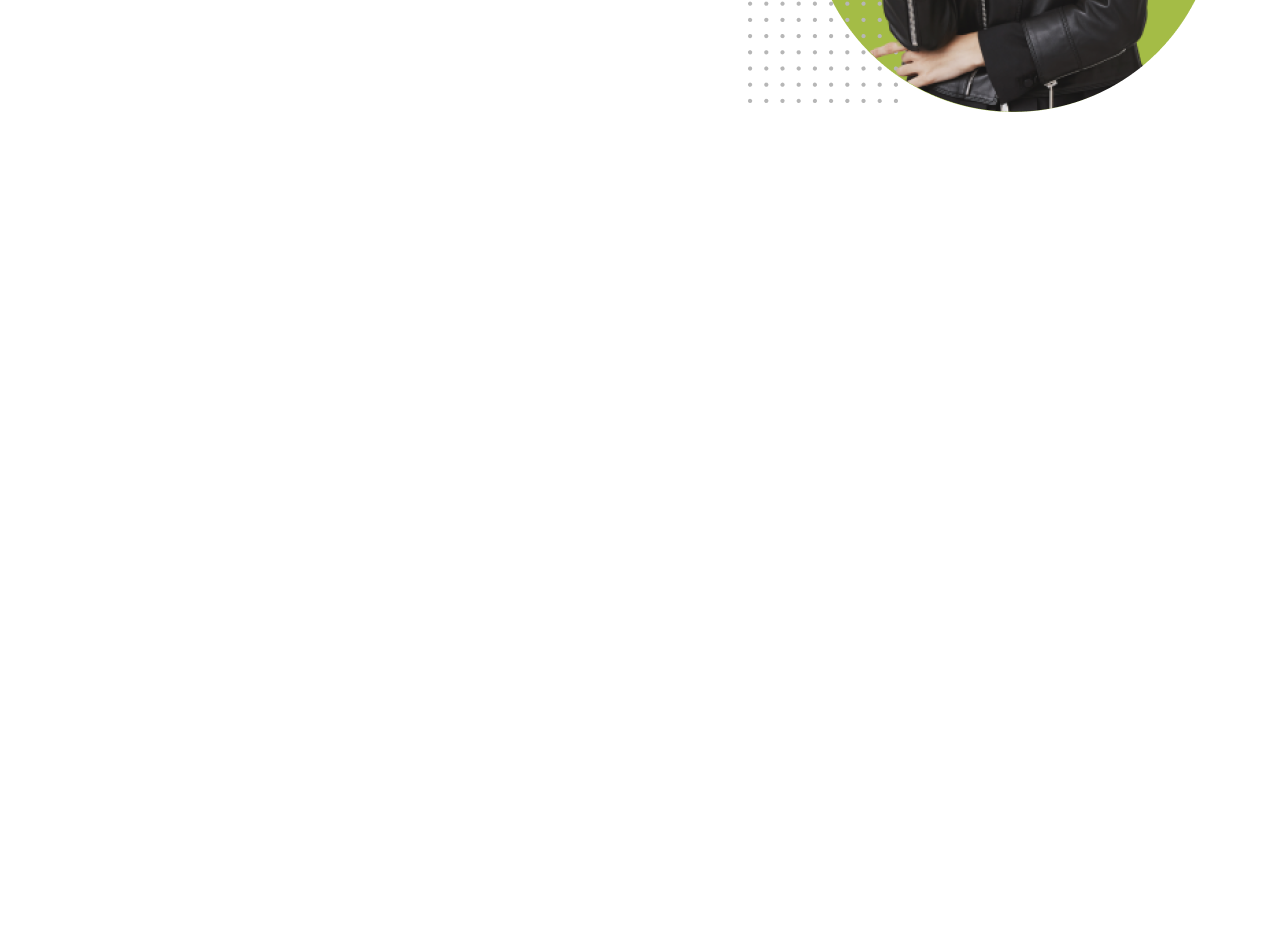
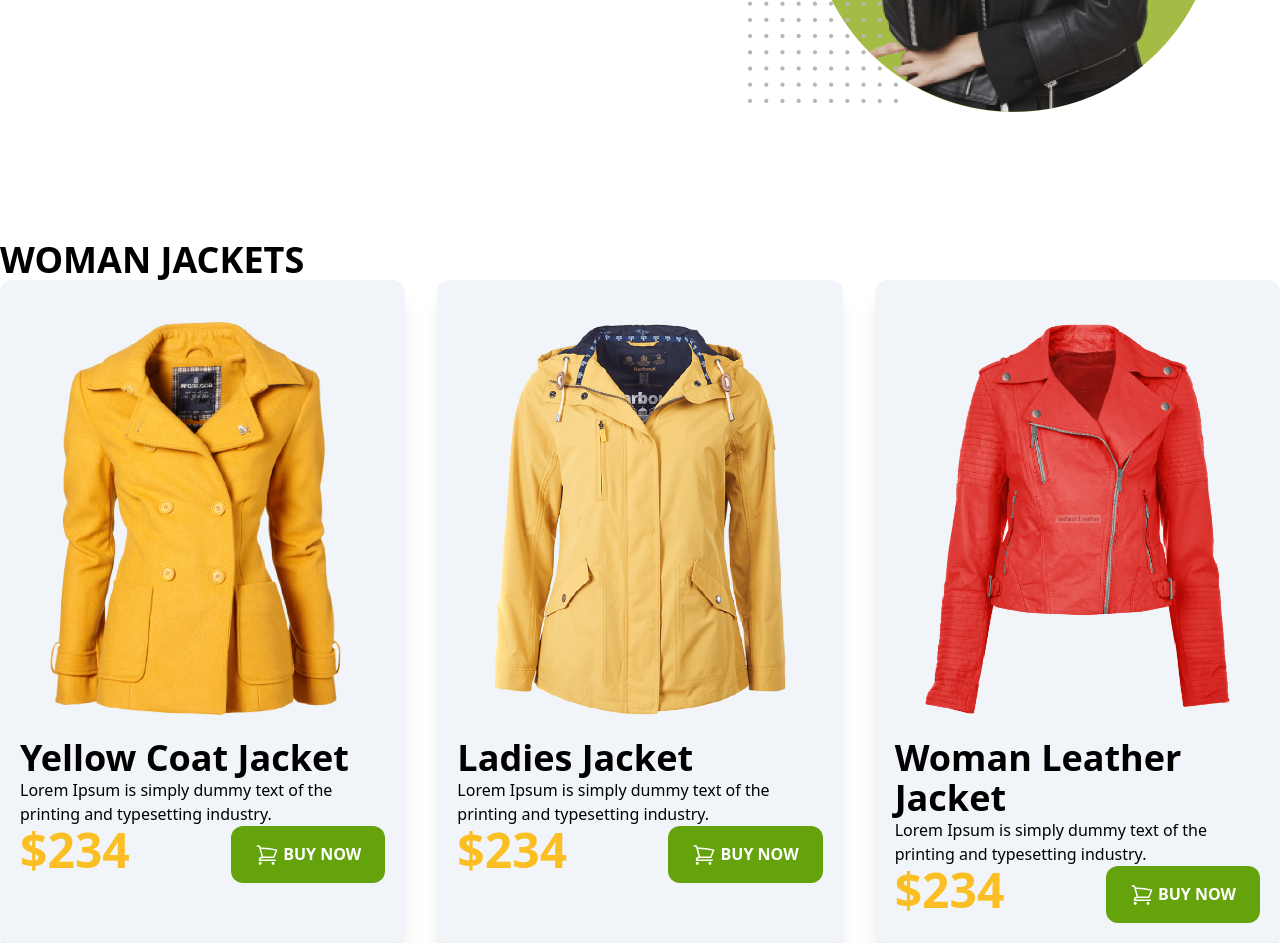
Before and after one commit to imam0321/penguin_fashion, a plain HTML site: page index.html in a window 1280 px wide. Shown: the part 514-1457 px from the top of the page. Before the commit the page ends 800 px from the top, so only its background shows below. Drawn offline with nearby package versions, Linux system fonts and the light colour scheme.

Commit message:
added jackets sections

```diff
--- a/index.html
+++ b/index.html
@@ -1,11 +1,9 @@
-<!doctype html>
+<!DOCTYPE html>
 <html>
   <head>
-  <meta charset="UTF-8">
-  <meta name="viewport" content="width=device-width, initial-scale=1.0">
-  <title>
-    Penguin Fashion
-  </title>
+    <meta charset="UTF-8" />
+    <meta name="viewport" content="width=device-width, initial-scale=1.0" />
+    <title>Penguin Fashion</title>
     <!-- tailwind links  -->
     <script src="https://cdn.tailwindcss.com"></script>
     <script>
@@ -13,21 +11,27 @@
         theme: {
           extend: {
             colors: {
-            clifford: '#da373d',
-          }
-        }
-      }
-    }
+              clifford: "#da373d",
+            },
+          },
+        },
+      };
     </script>
   </head>
   <body>
+    <!-- Header section  -->
     <header class="bg-Stone-300">
-      <nav class="container mx-auto py-8 pl-4 sm:py-12 sm:flex sm:items-center sm:justify-around">
+      <!-- Navigation top section  -->
+      <nav
+        class="container mx-auto py-8 pl-4 sm:py-12 sm:flex sm:items-center sm:justify-around"
+      >
         <div class="sm:w-1/2">
           <img class="w-1/2" src="images/logo.png" alt="" />
         </div>
         <div class="">
-          <ul class="ml-10 mt-4 sm:ml-0 sm:mt-0 sm:flex sm:items-center sm:space-x-7">
+          <ul
+            class="ml-10 mt-4 sm:ml-0 sm:mt-0 sm:flex sm:items-center sm:space-x-7"
+          >
             <li><a class="text-xl" href="">Home</a></li>
             <li><a class="text-xl" href="">Product</a></li>
             <li><a class="text-xl" href="">About us</a></li>
@@ -35,30 +39,149 @@
           </ul>
         </div>
       </nav>
-
+      <!-- Navigation end section  -->
       <section
         class="container mx-auto px-10 sm:px-0 sm:flex items-center justify-around pb-32"
       >
         <div class="space-y-4">
           <h1 class="text-4xl sm:text-6xl uppercase font-bold">
             <span class="text-amber-400">Be the Penguins</span>
-          <br>
+            <br />
             <span>of Winter</span>
           </h1>
           <p class="w-9/12">
-          Lorem Ipsum is simply dummy text of the printing and typesetting industry.
+            Lorem Ipsum is simply dummy text of the printing and typesetting
+            industry.
           </p>
-        <button class="px-6 py-4 bg-lime-600 rounded-xl text-white font-semibold	"><svg xmlns="http://www.w3.org/2000/svg" fill="none" viewBox="0 0 24 24" stroke-width="1.5" stroke="currentColor" class="w-6 h-6 inline">
-          <path stroke-linecap="round" stroke-linejoin="round" d="M2.25 3h1.386c.51 0 .955.343 1.087.835l.383 1.437M7.5 14.25a3 3 0 00-3 3h15.75m-12.75-3h11.218c1.121-2.3 2.1-4.684 2.924-7.138a60.114 60.114 0 00-16.536-1.84M7.5 14.25L5.106 5.272M6 20.25a.75.75 0 11-1.5 0 .75.75 0 011.5 0zm12.75 0a.75.75 0 11-1.5 0 .75.75 0 011.5 0z" />
+          <button
+            class="px-6 py-4 bg-lime-600 rounded-xl text-white font-semibold"
+          >
+            <svg
+              xmlns="http://www.w3.org/2000/svg"
+              fill="none"
+              viewBox="0 0 24 24"
+              stroke-width="1.5"
+              stroke="currentColor"
+              class="w-6 h-6 inline"
+            >
+              <path
+                stroke-linecap="round"
+                stroke-linejoin="round"
+                d="M2.25 3h1.386c.51 0 .955.343 1.087.835l.383 1.437M7.5 14.25a3 3 0 00-3 3h15.75m-12.75-3h11.218c1.121-2.3 2.1-4.684 2.924-7.138a60.114 60.114 0 00-16.536-1.84M7.5 14.25L5.106 5.272M6 20.25a.75.75 0 11-1.5 0 .75.75 0 011.5 0zm12.75 0a.75.75 0 11-1.5 0 .75.75 0 011.5 0z"
+              />
             </svg>
             BUY NOW
           </button>
         </div>
         <div class="pt-5 sm:pt-0">
-        <img class="w-1/2 sm:w-full" src="images/model.png" alt="">
+          <img class="w-1/2 sm:w-full" src="images/model.png" alt="" />
         </div>
       </section>
-
     </header>
+    <!-- Main section  -->
+    <main class="container mx-auto">
+      <!-- Woman jackets -->
+      <section class="container mx-auto">
+        <h1 class="text-4xl font-bold uppercase">Woman Jackets</h1>
+        <div class="grid grid-cols-3 gap-8">
+          <div class="p-5 rounded-xl bg-slate-100 shadow-xl">
+            <div class="p-5 rounded-xl">
+              <img src="images/jacket-1.png" alt="" />
+            </div>
+            <h2 class="text-4xl font-bold">Yellow Coat Jacket</h2>
+            <p>
+              Lorem Ipsum is simply dummy text of the printing and typesetting
+              industry.
+            </p>
+            <div class="flex justify-between">
+              <h2 class="text-5xl text-amber-400 font-bold">$234</h2>
+              <button
+                class="px-6 py-4 bg-lime-600 rounded-xl text-white font-semibold"
+              >
+                <svg
+                  xmlns="http://www.w3.org/2000/svg"
+                  fill="none"
+                  viewBox="0 0 24 24"
+                  stroke-width="1.5"
+                  stroke="currentColor"
+                  class="w-6 h-6 inline"
+                >
+                  <path
+                    stroke-linecap="round"
+                    stroke-linejoin="round"
+                    d="M2.25 3h1.386c.51 0 .955.343 1.087.835l.383 1.437M7.5 14.25a3 3 0 00-3 3h15.75m-12.75-3h11.218c1.121-2.3 2.1-4.684 2.924-7.138a60.114 60.114 0 00-16.536-1.84M7.5 14.25L5.106 5.272M6 20.25a.75.75 0 11-1.5 0 .75.75 0 011.5 0zm12.75 0a.75.75 0 11-1.5 0 .75.75 0 011.5 0z"
+                  />
+                </svg>
+                BUY NOW
+              </button>
+            </div>
+          </div>
+          <div class="p-5 rounded-xl bg-slate-100 shadow-xl">
+            <div class="p-5 rounded-xl">
+              <img src="images/jacket-2.png" alt="" />
+            </div>
+            <h2 class="text-4xl font-bold">Ladies Jacket</h2>
+            <p>
+              Lorem Ipsum is simply dummy text of the printing and typesetting
+              industry.
+            </p>
+            <div class="flex justify-between">
+              <h2 class="text-5xl text-amber-400 font-bold">$234</h2>
+              <button
+                class="px-6 py-4 bg-lime-600 rounded-xl text-white font-semibold"
+              >
+                <svg
+                  xmlns="http://www.w3.org/2000/svg"
+                  fill="none"
+                  viewBox="0 0 24 24"
+                  stroke-width="1.5"
+                  stroke="currentColor"
+                  class="w-6 h-6 inline"
+                >
+                  <path
+                    stroke-linecap="round"
+                    stroke-linejoin="round"
+                    d="M2.25 3h1.386c.51 0 .955.343 1.087.835l.383 1.437M7.5 14.25a3 3 0 00-3 3h15.75m-12.75-3h11.218c1.121-2.3 2.1-4.684 2.924-7.138a60.114 60.114 0 00-16.536-1.84M7.5 14.25L5.106 5.272M6 20.25a.75.75 0 11-1.5 0 .75.75 0 011.5 0zm12.75 0a.75.75 0 11-1.5 0 .75.75 0 011.5 0z"
+                  />
+                </svg>
+                BUY NOW
+              </button>
+            </div>
+          </div>
+          <div class="p-5 rounded-xl bg-slate-100 shadow-xl">
+            <div class="p-5 rounded-xl">
+              <img src="images/jacket-3.png" alt="" />
+            </div>
+            <h2 class="text-4xl font-bold">Woman Leather Jacket</h2>
+            <p>
+              Lorem Ipsum is simply dummy text of the printing and typesetting
+              industry.
+            </p>
+            <div class="flex justify-between">
+              <h2 class="text-5xl text-amber-400 font-bold">$234</h2>
+              <button
+                class="px-6 py-4 bg-lime-600 rounded-xl text-white font-semibold"
+              >
+                <svg
+                  xmlns="http://www.w3.org/2000/svg"
+                  fill="none"
+                  viewBox="0 0 24 24"
+                  stroke-width="1.5"
+                  stroke="currentColor"
+                  class="w-6 h-6 inline"
+                >
+                  <path
+                    stroke-linecap="round"
+                    stroke-linejoin="round"
+                    d="M2.25 3h1.386c.51 0 .955.343 1.087.835l.383 1.437M7.5 14.25a3 3 0 00-3 3h15.75m-12.75-3h11.218c1.121-2.3 2.1-4.684 2.924-7.138a60.114 60.114 0 00-16.536-1.84M7.5 14.25L5.106 5.272M6 20.25a.75.75 0 11-1.5 0 .75.75 0 011.5 0zm12.75 0a.75.75 0 11-1.5 0 .75.75 0 011.5 0z"
+                  />
+                </svg>
+                BUY NOW
+              </button>
+            </div>
+          </div>
+        </div>
+      </section>
+    </main>
   </body>
 </html>
```
Lines whose indentation alone changed are shown as unchanged.
